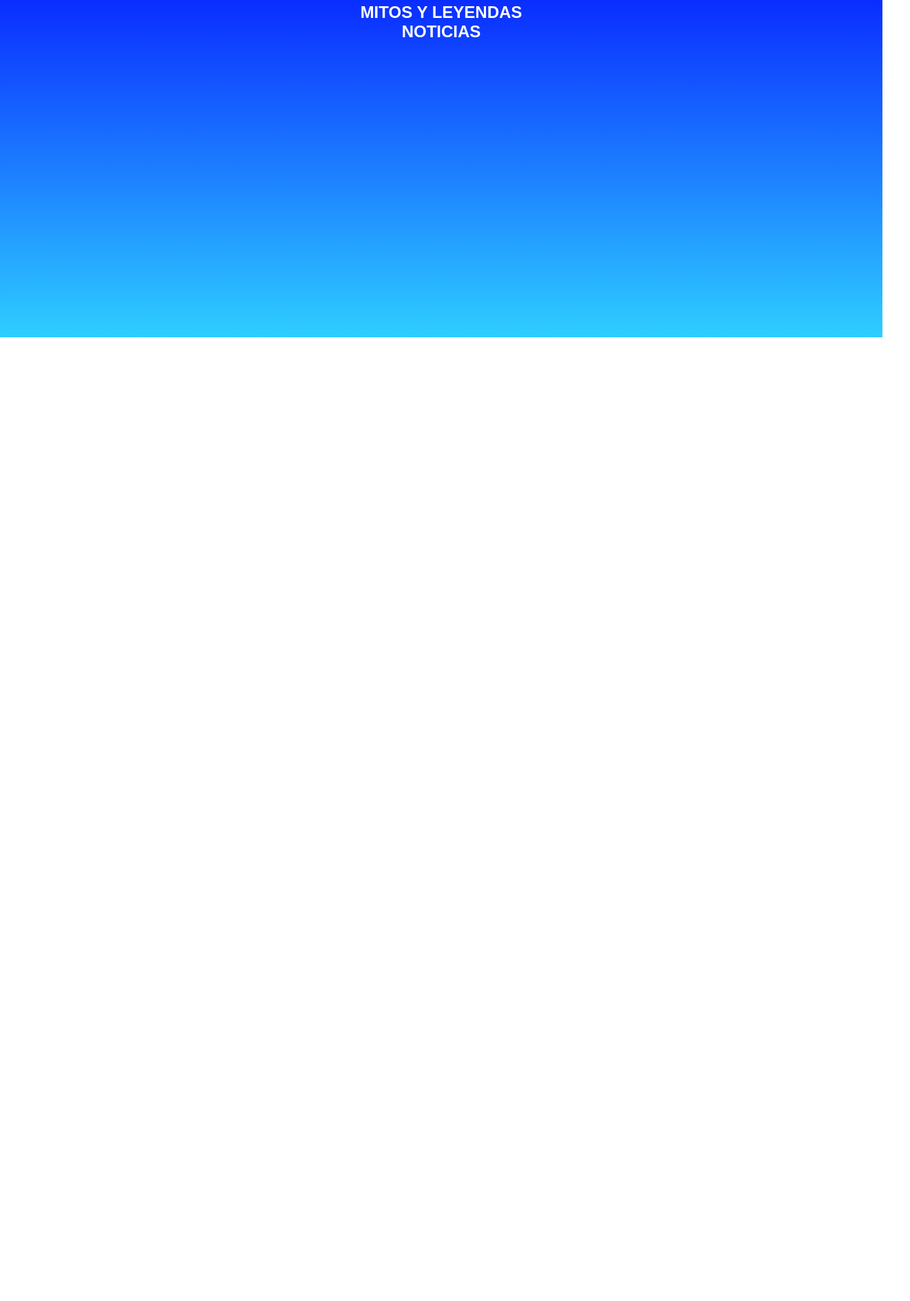
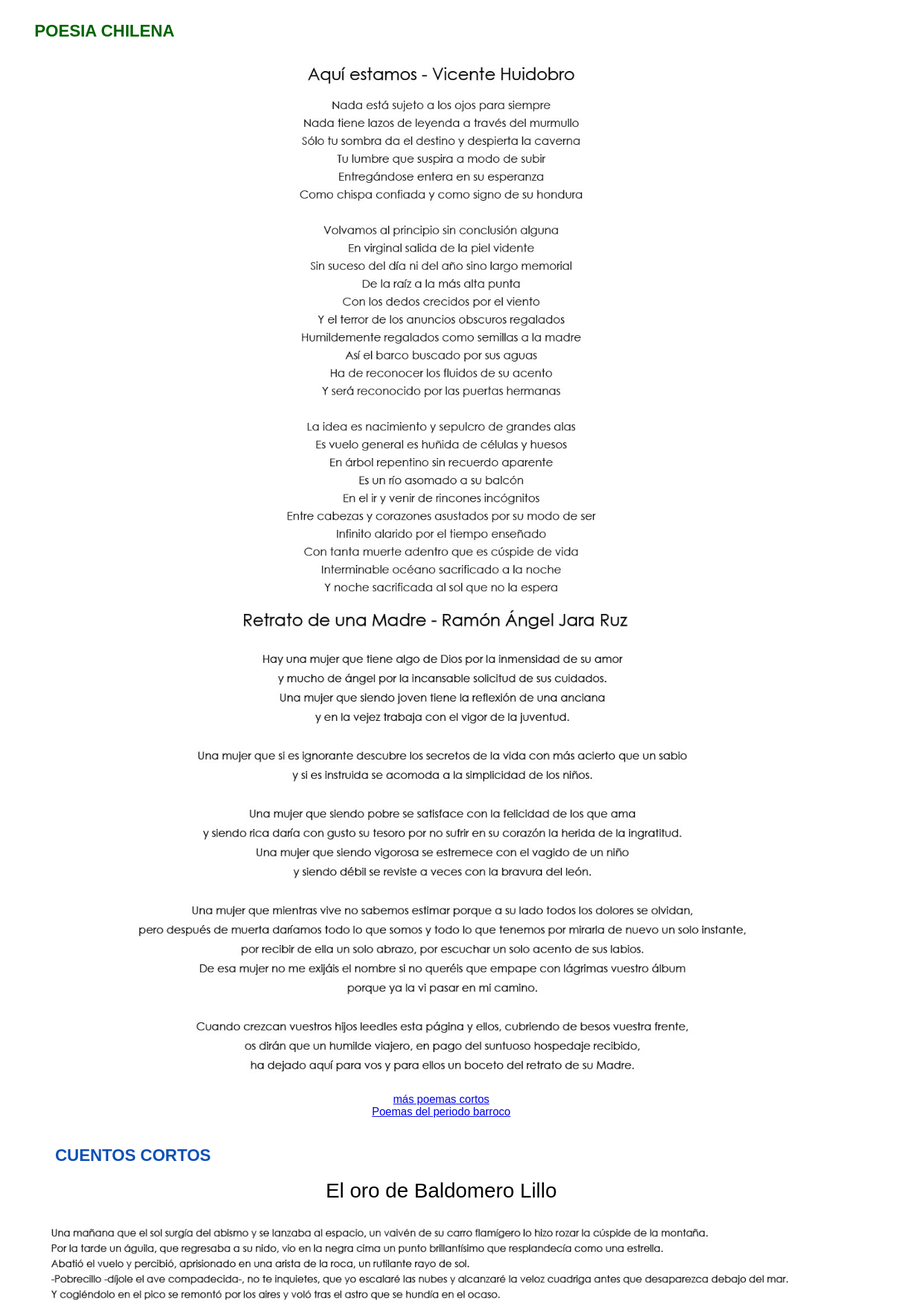
Before and after one commit to Constanza-Mardones/weekend-code, a plain HTML site: page lectura.html in a window 1280 px wide. Shown: the part 136-2022 px from the top of the page at 69% size, 1320 px wide, since content can reach past the window. Before the commit the page ends 800 px from the top, so only its background shows below. Drawn offline with Linux system fonts and the light colour scheme.

Commit message:
ultimos cambios

```diff
--- a/css/style.css
+++ b/css/style.css
@@ -145,11 +145,70 @@ nav .linea:hover{
 }
 /* lectura html */
 .lectura{
+    width: 100%;
+    background-color: white;
     text-align: center;
     font-family: arial;
     text-align: center;
-    color:white;
+    padding-bottom: 10px;
 }
 .lectura h1{
-    margin-top: 15px;
+    padding-top: 20px;
+    color:rgb(73, 73, 73);
+    margin-bottom: 30px;
 }
+.poesia{
+    margin-top: 20px;
+    width: 1000;
+    vertical-align: center;
+    margin-bottom: 20px;
+    text-align: center;
+}
+.poesia h2{
+    font-family: arial;
+    font-size: 24px;
+    color: darkgreen;
+    margin-top: 50px;
+    margin-bottom: 15px;
+    text-align: left;
+    padding-left: 50px;
+}
+.cuentos{
+    font-family: arial;
+}
+.cuentos h2{
+    font-size: 24px;
+    color: rgb(14, 81, 182);
+    margin-top: 40px;
+    text-align: left;
+    padding-left: 80px;
+}
+.cuentos img{
+    text-align: center;
+    margin-left: 60px;
+}
+.cuentos p{
+ font-size: 30px;
+ text-align: center;
+ padding:20px;
+}
+.noticias h2{
+    font-family: arial;
+    font-size: 24px;
+    color: rgb(211, 105, 19);
+    margin-top: 60px;
+    margin-bottom: 25px;
+    text-align: left;
+    padding-left: 80px;
+}
+.noticias p{
+    font-family: arial;
+    font-size: 20px;
+    text-align: center;
+    margin-top: 20px;
+    padding-bottom: 50px;
+}
+.noticias{
+    margin-bottom: 30px;
+
+}
--- a/lectura.html
+++ b/lectura.html
@@ -17,17 +17,26 @@
         </nav>
         <div class="lectura">
             <h1>SALA DE LECTURA</h1>
-            <div class="Articulos">
-
-                <h2>ARTICULOS</h2>
+            <div class="poesia">
+                <h2>POESIA CHILENA</h2>
+                <img src="images/poema1.jpg" width="550">
+                <img src="images/poema2.jpg" width="900">
             </div>
-            <div class="leyendas">
-
-                <h2>MITOS Y LEYENDAS</h2>
+            <a href="https://psicologiaymente.com/cultura/mejores-poemas-cortos">más poemas cortos</a> <br>
+            <a href="https://psicologiaymente.com/cultura/poemas-del-barroco">Poemas del periodo barroco</a>
+            <div class="cuentos">
+                <h2>CUENTOS CORTOS</h2>
+                <p>El oro de Baldomero Lillo</p>
+                <img src="images/cuento.jpg" width="1260">
+                <a href="https://es.wikisource.org/wiki/Categor%C3%ADa:Cuentos_de_Baldomero_Lillo">Cuentos de Baldomero Lillo (página de Wikisource)</a> <br>
+                <a href="https://es.wikisource.org/wiki/Categor%C3%ADa:Cuentos_de_Joaqu%C3%ADn_D%C3%ADaz_Garc%C3%A9s">Cuentos de Joaquín Díaz Garcés (página de Wikisource)</a>
             </div>
             <div class="noticias">
-
                 <h2>NOTICIAS</h2>
+                <p>Aquí te dajamo algunas páginas de diarios o portales de noticias digitales que puedes visitar</p>
+                <a href="https://www.latercera.com/"><img src="images/latercera.jpg" width="80"/></a>
+                <a href="https://www.lacuarta.com/"><img src="images/cuarta.jpg" width="80"/></a>
+                <a href="https://www.soychile.cl/"><img src="images/soychile.jpg" width="80"/></a>
             </div>
         </div>
     </body>
```
Also changed, not shown: index.html (+2 -2 lines), images/cuarta.jpg (added), images/cuento.jpg (added), images/latercera.jpg (added), images/poema1.jpg (added), images/poema2.jpg (added), images/soychile.jpg (added).
